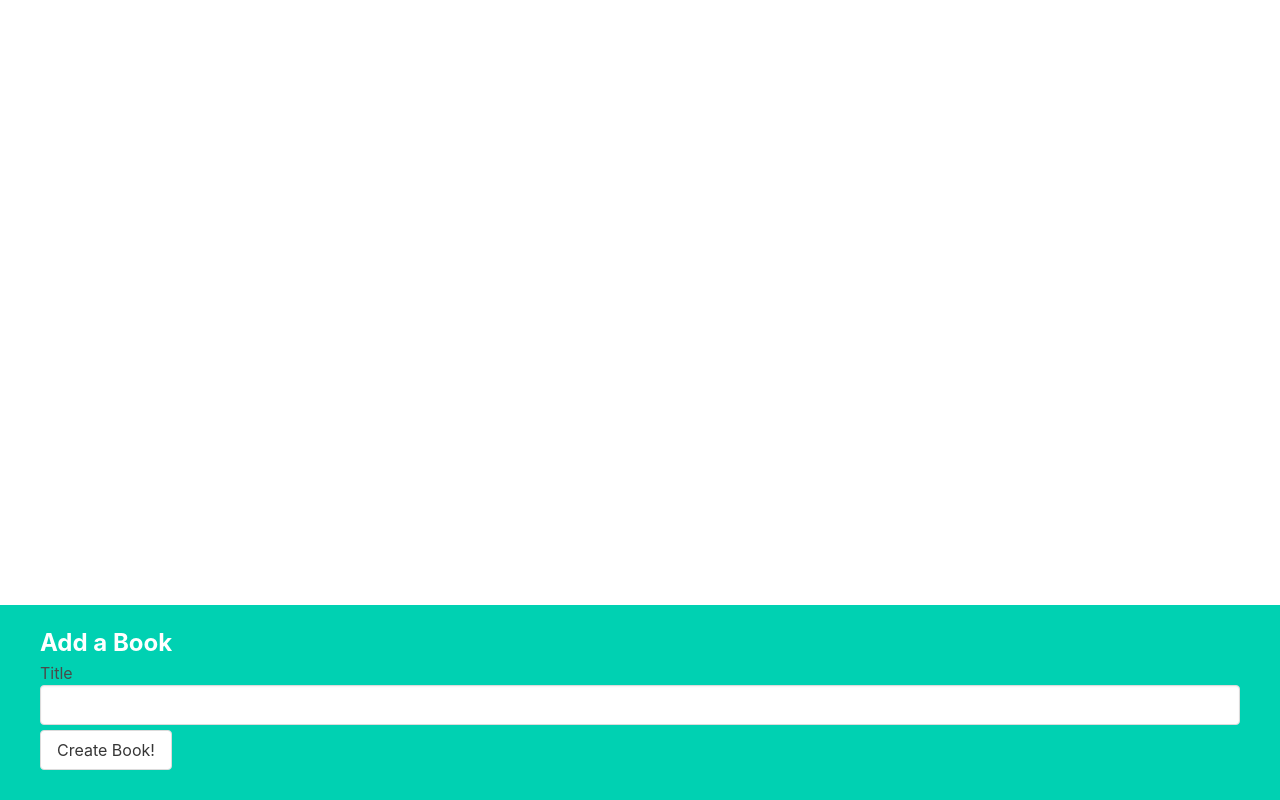
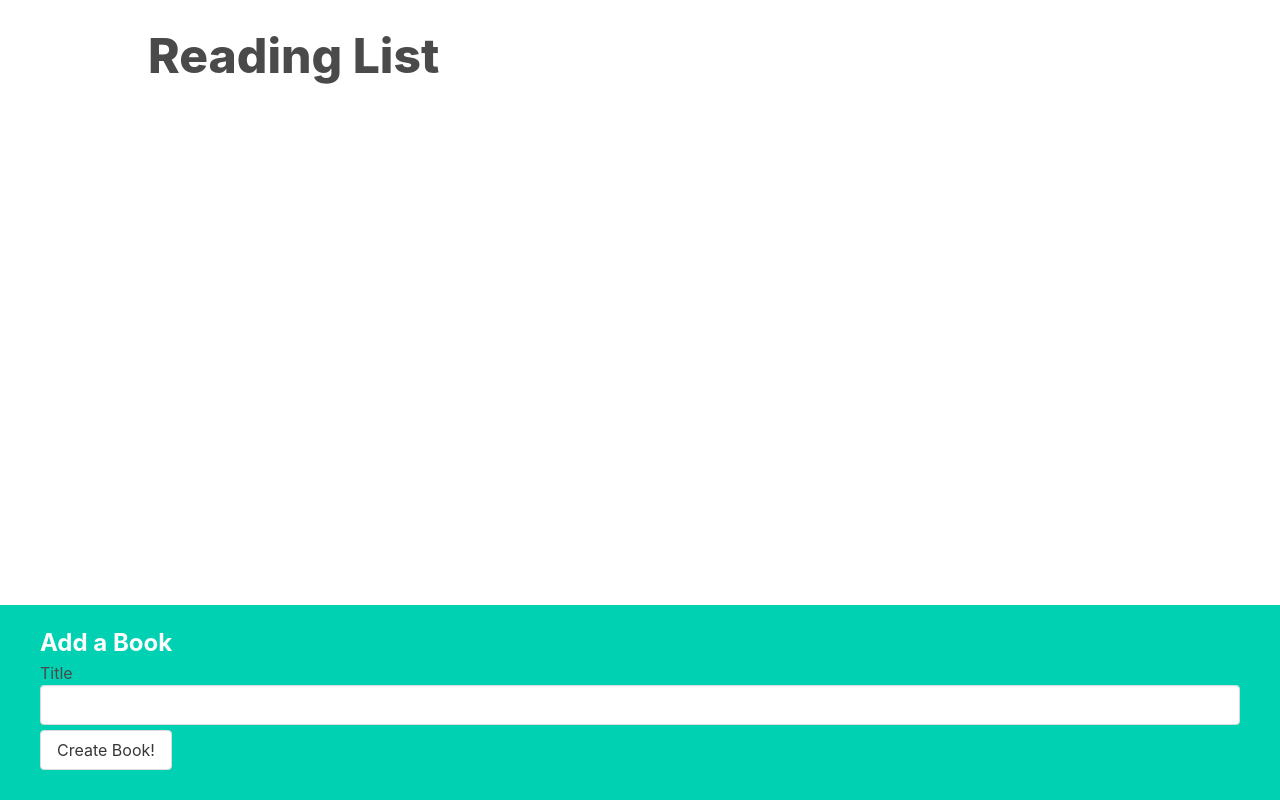
Before and after one commit to JDRGit/books, a React (Create React App) app: page / in a window 1280 px wide. Built offline with nearby package versions, Linux system fonts and the light colour scheme.

Commit message:
added picsum api for random images for book.id

```diff
--- a/src/App.js
+++ b/src/App.js
@@ -27,6 +27,7 @@
 
   return (
     <div className="app" >
+      <h1>Reading List</h1>
       <BookList onEdit={editBookById} books={books} onDelete={deleteBookById} />
       <BookCreate onCreate={createBook} />
     </div>
--- a/src/BookShow.js
+++ b/src/BookShow.js
@@ -24,6 +24,7 @@
 
   return (
     <div className="book-show">
+      <img alt="books" src={`https://picsum.photos/seed/${book.id}/300/200`} />
       <div>{content}</div>
       <div className="actions">
         <button className="edit" onClick={handleEditClick}>
```
